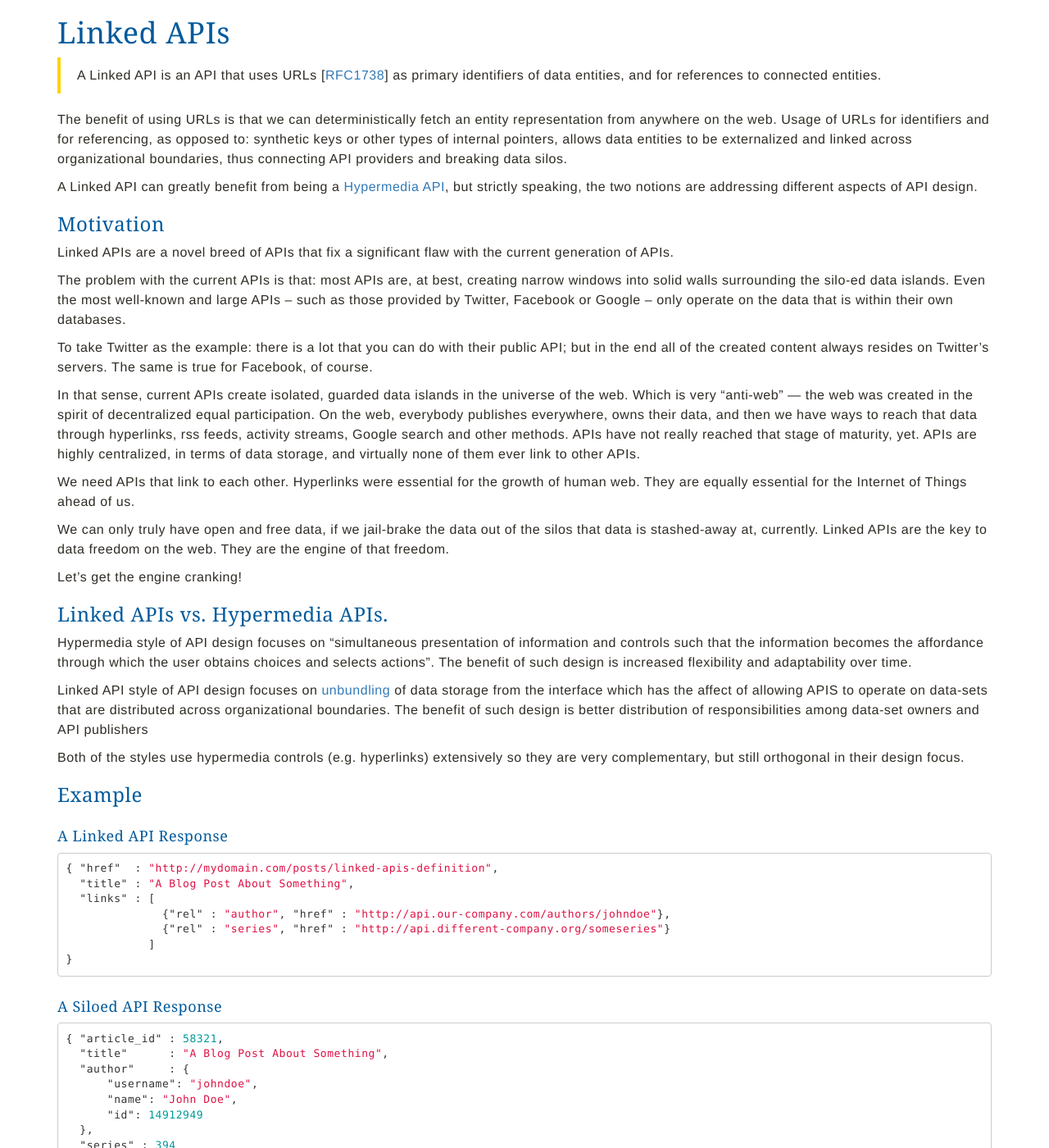
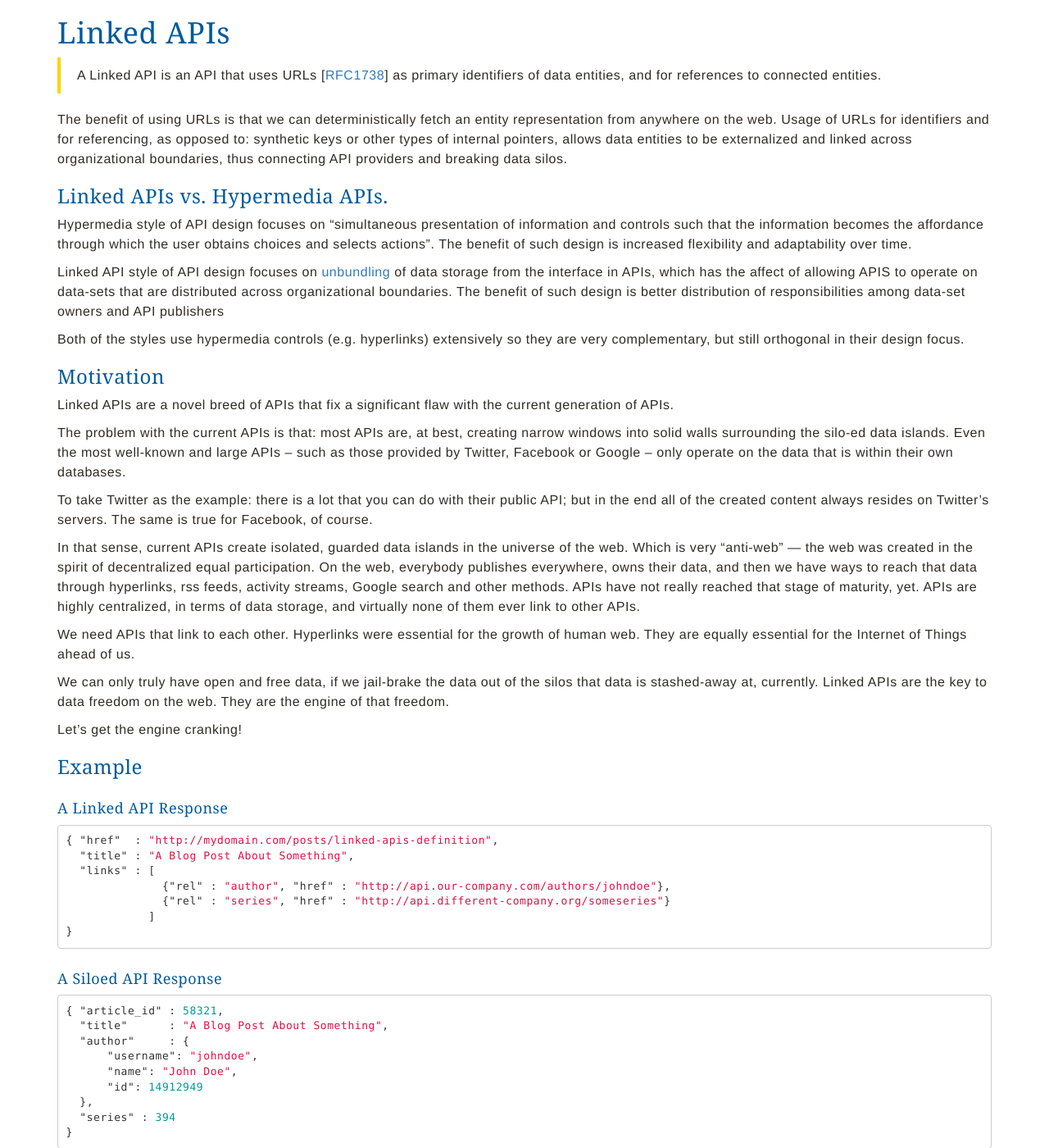
Before and after one commit to inadarei/linkedapis, a Jekyll site: the page built from index.md, in a window 1280 px wide and 1400 px high. Shown: the whole window at 82% size. Built offline with Jekyll 4.4.1, drawn with Linux system fonts in a browser that asks for light colours; nearby versions of some CDN libraries; Markdown is read by kramdown in place of the engine named in the settings; part of the change alters nothing that is shown.

Commit message:
explaning linked apis vs hypermedia apis further

```diff
--- a/index.md
+++ b/index.md
@@ -9,7 +9,13 @@ title: Linked APIs
 
 The benefit of using URLs is that we can deterministically fetch an entity representation from anywhere on the web. Usage of URLs for identifiers and for referencing, as opposed to: synthetic keys or other types of internal pointers, allows data entities to be externalized and  linked across organizational boundaries, thus connecting API providers and breaking data silos.
 
-A Linked API can greatly benefit from being a [Hypermedia API](http://www.infoq.com/articles/hypermedia-api-tutorial-part-one), but strictly speaking, the two notions are addressing different aspects of API design.
+### Linked APIs vs. Hypermedia APIs.
+
+Hypermedia style of API design focuses on "simultaneous presentation of information and controls such that the information becomes the affordance through which the user obtains choices and selects actions". The benefit of such design is increased flexibility and adaptability over time.
+
+Linked API style of API design focuses on [unbundling](http://www.vox.com/2014/6/24/5840248/the-powerful-economic-principle-behind-yo) of data storage from the interface in APIs, which has the affect of allowing APIS to operate on data-sets that are distributed across organizational boundaries. The benefit of such design is better distribution of responsibilities among data-set owners and API publishers
+
+Both of the styles use hypermedia controls (e.g. hyperlinks) extensively so they are very complementary, but still orthogonal in their design focus.
 
 ### Motivation
 
@@ -26,14 +32,6 @@ We need APIs that link to each other. Hyperlinks were essential for the growth o
 We can only truly have open and free data, if we jail-brake the data out of the silos that data is stashed-away at, currently. Linked APIs are the key to data freedom on the web. They are the engine of that freedom.
 
 Let's get the engine cranking!
-
-### Linked APIs vs. Hypermedia APIs.
-
-Hypermedia style of API design focuses on "simultaneous presentation of information and controls such that the information becomes the affordance through which the user obtains choices and selects actions". The benefit of such design is increased flexibility and adaptability over time.
-
-Linked API style of API design focuses on [unbundling](http://www.vox.com/2014/6/24/5840248/the-powerful-economic-principle-behind-yo) of data storage from the interface which has the affect of allowing APIS to operate on data-sets that are distributed across organizational boundaries. The benefit of such design is better distribution of responsibilities among data-set owners and API publishers
-
-Both of the styles use hypermedia controls (e.g. hyperlinks) extensively so they are very complementary, but still orthogonal in their design focus.
 
 ### Example
 
```
